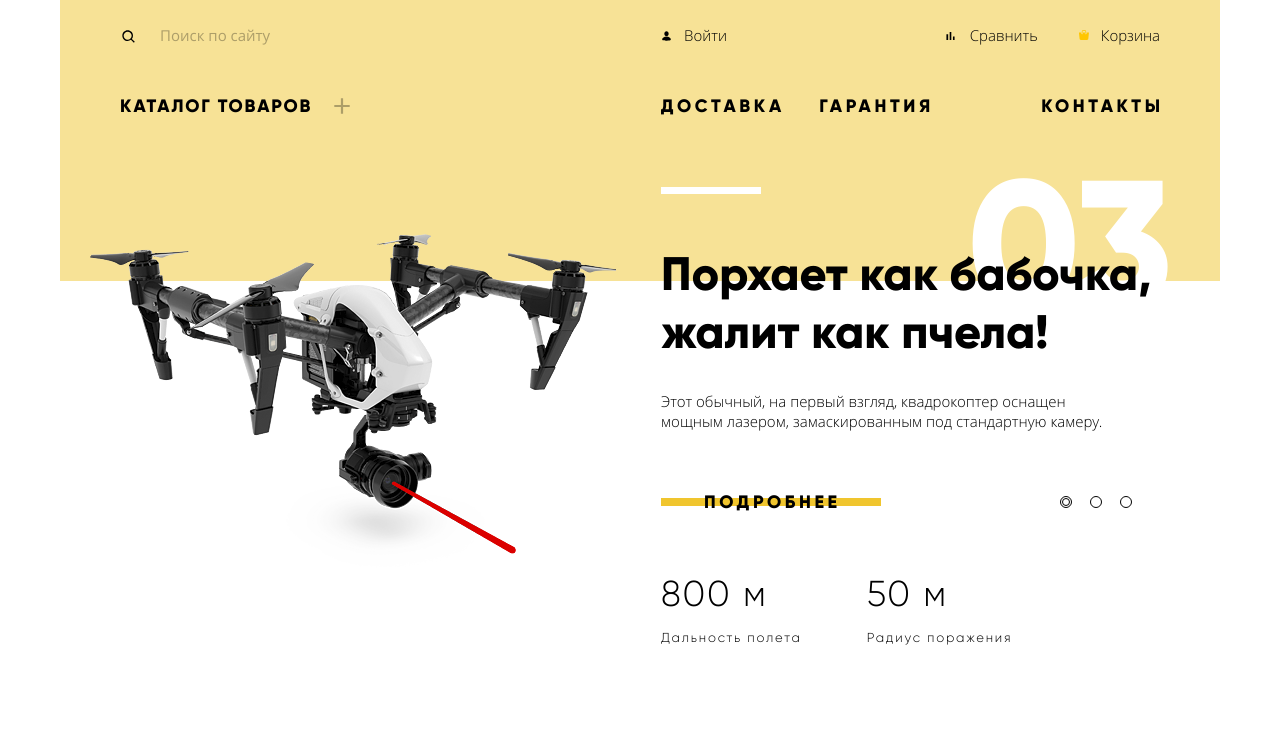
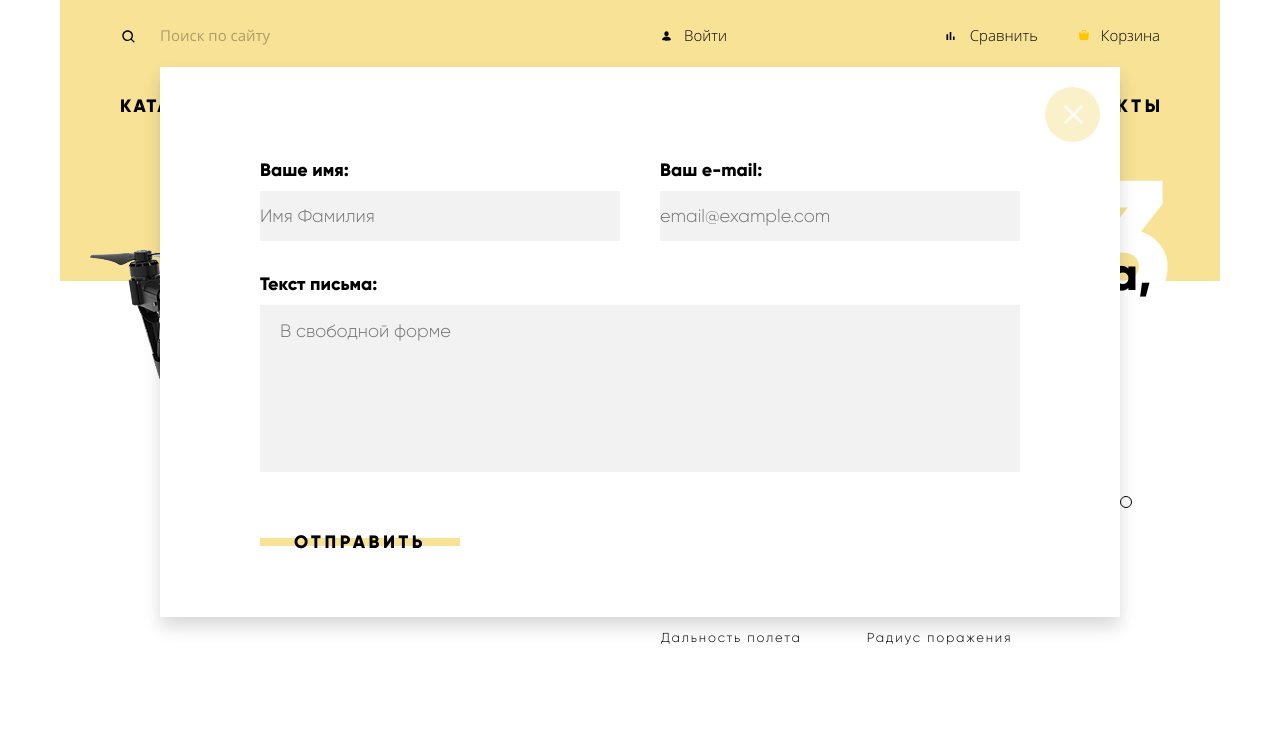
Before and after one commit to BorisSidorenko/851191-device-28, a plain HTML site: page index.html in a window 1280 px wide. Shown: the part 58-800 px from the top of the page. Drawn offline with Linux system fonts and the light colour scheme; files whose address does not match are found by name.

Commit message:
сделал форму отправки сообщений

```diff
--- a/css/style.css
+++ b/css/style.css
@@ -52,6 +52,7 @@
   --special-grey-paging: #EBEBEB;
   --special-grey-filtering: #DCDCDC;
   --special-grey-toggle: #C4C4C4;
+  --special-popup-grey: #F2F2F2;
   --main--font-family: "Gilroy", Arial, sans-serif;
   --aditional--font-family: "Open Sans", Arial, sans-serif;
 }
@@ -1885,6 +1886,188 @@ img {
 
 /* Hidden elements */
 .modal {
+  position: fixed;
+  top: 0;
+  right: 0;
+  bottom: 0;
+  margin: auto;
+  left: 0;
+  color: var(--basic-black);
+  box-shadow: 0px 10px 16px rgba(var(--basic-black-rgb), 0.15);
+  z-index: 10;
+}
+
+.modal-contact {
+  width: 960px;
+  height: 550px;
+  padding-left: 100px;
+  padding-right: 100px;
+  padding-top: 92px;
+  padding-bottom: 60px;
+  background-color: var(--basic-white);
+  box-sizing: border-box;
+}
+
+.form-contact {
+  display: flex;
+  flex-wrap: wrap;
+}
+
+.form-contact p {
+  padding: 0;
+  margin: 0;
+}
+
+.form-contact::placeholder {
+  font-family: var(--aditional--font-family);
+  font-weight: normal;
+  font-size: 14px;
+  line-height: 19px;
+  color: rgba(var(--basic-black-rgb), 0.4);
+}
+
+.form-contact input,
+.form-contact textarea {
+  border: none;
+  background-color: var(--special-popup-grey);
+  resize: none;
+  padding: 0;
+  margin: 0;
+}
+
+.sender-text {
+  padding-bottom: 45px;
+}
+
+.sender-text textarea {
+  width: 760px;
+  height: 167px;
+  padding-top: 16px;
+  padding-left: 20px;
+  box-sizing: border-box;
+}
+
+.form-contact .sender-info {
+  display: flex;
+  justify-content: space-between;
+  padding-bottom: 32px;
+}
+
+.sender-info input,
+.sender-text textarea {
+  margin-top: 10px;
+}
+
+.sender-info p {
+  width: 360px;
+  padding-right: 40px;
+}
+
+.sender-info p:last-child {
+  padding: 0;
+}
+
+.form-contact .feedback-name,
+.form-contact .feedback-email {
+  width: 360px;
+  height: 50px;
+}
+
+.send-button {
+  position: relative;
+  font-family: inherit;
+  font-weight: inherit;
+  letter-spacing: 0.2em;
+  font-size: 18px;
+  line-height: 22px;
+  text-transform: uppercase;
+  border: none;
+  background-color: transparent;
+  cursor: pointer;
+  margin: 0;
+  padding: 9px 0;
+  padding-left: 34px;
+  padding-right: 35px;
+}
+
+.send-button span {
+  position: relative;
+}
+
+.send-button::before {
+  position: absolute;
+  top: 16px;
+  left: 0;
+  content: "";
+  width: 200px;
+  height: 8px;
+  background-color: var(--special-yellow);
+}
+
+.send-button:focus::before,
+.send-button:hover::before {
+  top: 0;
+  width: 200px;
+  height: 40px;
+}
+
+.send-button:active {
+  color: rgb(var(--basic-black-rgb), 0.3);
+}
+
+
+.modal-close {
+  position: absolute;
+  top: 20px;
+  right: 20px;
+  width: 55px;
+  height: 55px;
+  background-color: var(--special-yellow);
+  opacity: 0.5;
+  border: none;
+  border-radius: 50%;
+  cursor: pointer;
+}
+
+.modal-close:hover,
+.modal-close:focus {
+  opacity: 1;
+}
+
+.modal-close:hover::before,
+.modal-close:hover::after,
+.modal-close:focus::before,
+.modal-close:focus::after {
+  background-color: var(--basic-black);
+}
+
+.modal-close::before,
+.modal-close::after {
+  content: "";
+  position: absolute;
+  top: 26px;
+  left: 16px;
+  width: 25px;
+  height: 3px;
+  background-color: var(--basic-white);
+  opacity: 0.7;
+}
+
+.modal-close::before {
+  transform: rotate(45deg);
+}
+
+.modal-close::after {
+  transform: rotate(-45deg);
+}
+
+.modal-close:active {
+  opacity: 0.7;
+}
+
+
+
+.modal-map {
   display: none;
 }
 
--- a/index.html
+++ b/index.html
@@ -380,27 +380,33 @@
       </div>
     </footer>
 
-    <section class="modal">
+    <section class="modal modal-contact">
       <h2 class="visually-hidden">Обратная связь</h2>
-      <form action="https://echo.htmlacademy.ru" method="post">
+      <form action="https://echo.htmlacademy.ru" method="post" class="form-contact">
+        <div class="sender-info">
           <p>
             <label for="feedback-name">Ваше имя:</label>
-          <input type="text" id="feedback-name" name="name" placeholder="Имя Фамилия">
+            <input type="text" id="feedback-name" name="name" placeholder="Имя Фамилия" class="feedback-name">
           </p>
           <p>
             <label for="feedback-email">Ваш e-mail:</label>
-          <input type="email" id="feedback-email" name="email" placeholder="email@example.com">
+            <input type="email" id="feedback-email" name="email" placeholder="email@example.com" class="feedback-email">
           </p>
+        </div>
+        <div class="sender-text">
           <p>
             <label for="feedback-letter">Текст письма:</label>
             <textarea id="feedback-letter" name="letter" rows="8" cols="80" placeholder="В свободной форме"></textarea>
           </p>
-        <button type="submit">Отправить</button>
+        </div>
+        <button type="submit" class="send-button">
+          <span>Отправить</span>
+        </button>
       </form>
-      <button type="button">Закрыть</button>
+      <button type="button" class="modal-close" aria-label="Закрыть"></button>
     </section>
 
-    <section class="modal">
+    <section class="modal modal-map">
       <h2 class="visually-hidden">Как до нас добраться</h2>
       <img src="img/content/map-big.png" alt="Карта офиса по адресу улица Строителей, 15" width="994" height="593">
       <button type="button">Закрыть</button>
```
Lines whose indentation alone changed are shown as unchanged.
